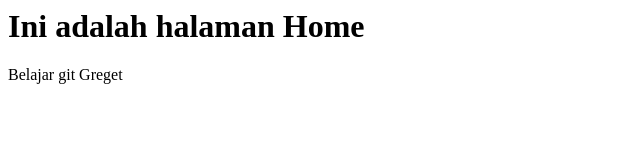
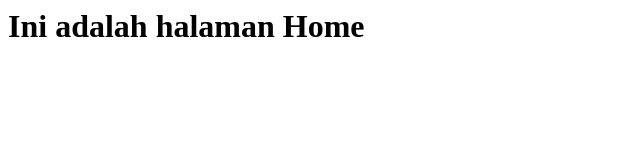
Before and after one commit to sukmareni/belajar-git, a plain HTML site: page index.html in a window 1280 px wide. Shown: the whole page, without its empty margins (0-640 px from the left). Drawn offline with Linux system fonts and the light colour scheme.

Commit message:
Perubahan index.html

```diff
--- a/index.html
+++ b/index.html
@@ -5,6 +5,5 @@
 	</head>
 	<body>
 		<h1>Ini adalah halaman Home</h1>
-		<p>Belajar git Greget</p>
 	</body>
 </html>
```
